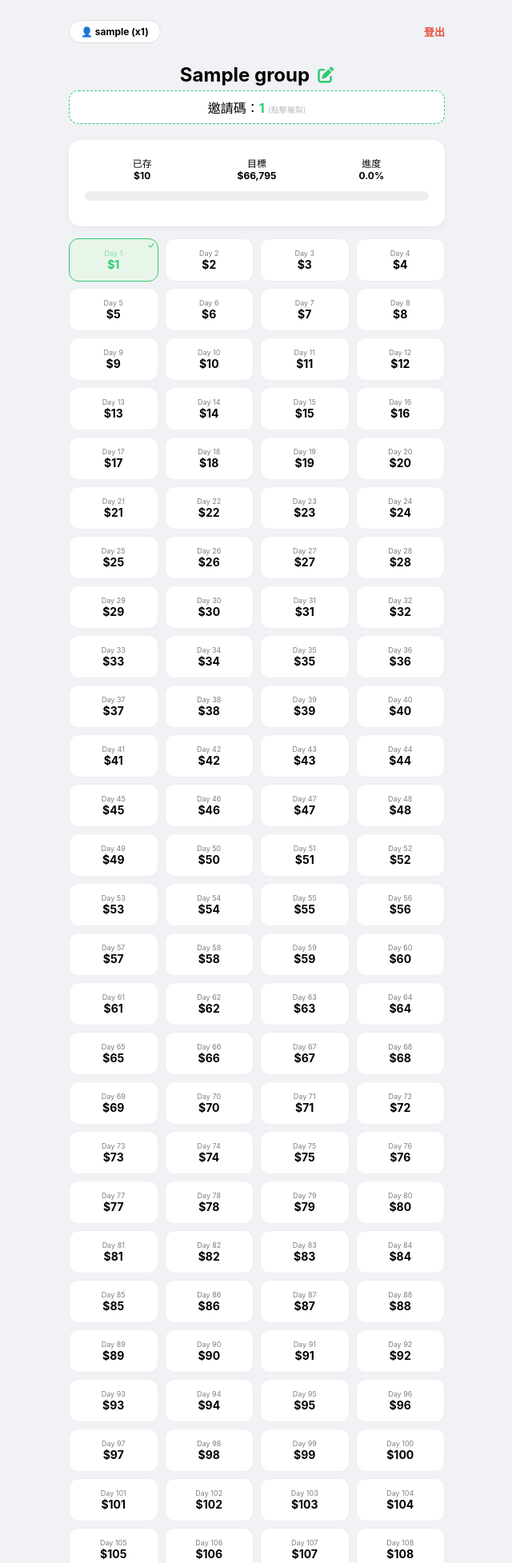
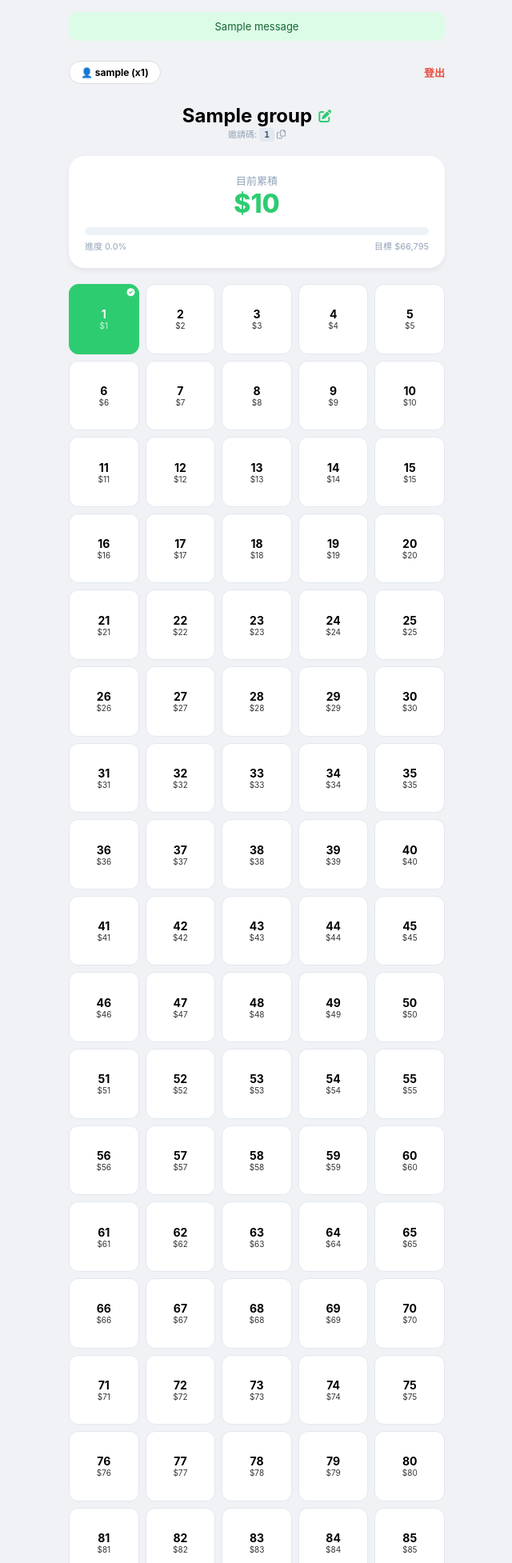
Before and after one commit to Lucaskcc/save_money_plan, a Flask app: page / in a window 1280 px wide. Shown: the top 1954 px of the page at 80% size, without its empty margins (319-959 px from the left). Run offline with Flask 3, Linux system fonts and the light colour scheme; a user stored in the database is signed in; tables that the repository leaves empty hold one stand-in row (values such as "Sample post"); one stand-in notice (Sample message) is shown.

Commit message:
Final: Fix progress bar, edit icon, and account functions

```diff
--- a/app.py
+++ b/app.py
@@ -15,7 +15,6 @@ if db_url and db_url.startswith("postgres://"):
 app.config['SQLALCHEMY_DATABASE_URI'] = db_url or 'sqlite:///savings_v21.db'
 app.config['SQLALCHEMY_TRACK_MODIFICATIONS'] = False
 app.config['UPLOAD_FOLDER'] = 'static/uploads'
-app.config['MAX_CONTENT_LENGTH'] = 10 * 1024 * 1024
 
 db = SQLAlchemy(app)
 os.makedirs(app.config['UPLOAD_FOLDER'], exist_ok=True)
@@ -46,7 +45,7 @@ class SavingRecord(db.Model):
 with app.app_context():
     db.create_all()
 
-# --- 路由與邏輯 ---
+# --- 核心功能 ---
 @app.route('/')
 def index():
     if 'user_id' not in session: return redirect(url_for('login'))
@@ -60,48 +59,44 @@ def index():
     my_pct = round((my_current / my_target * 100), 1) if my_target > 0 else 0
     return render_template('index.html', user=curr_user, group=group, current=my_current, target=my_target, my_pct=my_pct, saved_days=saved_days, today=datetime.now().strftime('%Y-%m-%d'))
 
-@app.route('/update_profile', methods=['POST'])
-def update_profile():
-    user = User.query.get(session['user_id'])
-    new_m = int(request.form.get('multiplier', 1))
-    if user.multiplier != new_m:
-        SavingRecord.query.filter_by(user_id=user.id).delete()
-        flash('倍率已變更，紀錄已清空重置。')
-    user.multiplier = new_m
-    db.session.commit()
-    return redirect(url_for('index'))
+@app.route('/register', methods=['GET', 'POST'])
+def register():
+    if request.method == 'POST':
+        uname = request.form['username'].strip()
+        if User.query.filter_by(username=uname).first():
+            flash('此帳號已存在'); return redirect(url_for('register'))
 
-@app.route('/update_password', methods=['POST'])
-def update_password():
-    user = User.query.get(session['user_id'])
-    if check_password_hash(user.password, request.form.get('old_password')):
-        user.password = generate_password_hash(request.form.get('new_password'), method='pbkdf2:sha256')
-        db.session.commit(); flash('密碼修改成功！')
-    else: flash('舊密碼錯誤。')
-    return redirect(url_for('index'))
+        pwd = generate_password_hash(request.form['password'], method='pbkdf2:sha256')
+        juuid = request.form.get('join_uuid', '').strip()
 
-@app.route('/delete_account', methods=['POST'])
-def delete_account():
-    user = User.query.get(session.get('user_id'))
-    if user:
-        SavingRecord.query.filter_by(user_id=user.id).delete()
-        db.session.delete(user); db.session.commit(); session.clear(); flash('帳號已永久刪除。')
-    return redirect(url_for('login'))
+        # 修正自訂倍率邏輯
+        m_type = request.form.get('multiplier')
+        m = int(request.form.get('custom_multiplier') or 1) if m_type == 'custom' else int(m_type or 1)
 
-@app.route('/reset_all_records')
-def reset_all_records():
-    SavingRecord.query.filter_by(user_id=session.get('user_id')).delete()
-    db.session.commit(); flash('紀錄已全部清空。')
-    return redirect(url_for('index'))
+        if juuid:
+            g = Group.query.filter_by(group_uuid=juuid).first()
+            if not g: flash('邀請碼無效'); return redirect(url_for('register'))
+            new_u = User(username=uname, password=pwd, group_uuid=juuid, multiplier=m)
+        else:
+            # 【關鍵修正】優先讀取註冊表單填寫的計畫名稱
+            g_name = request.form.get('group_name', '').strip() or f'{uname}的計畫'
+            new_uuid = str(uuid.uuid4())[:8]
+            db.session.add(Group(group_uuid=new_uuid, name=g_name))
+            new_u = User(username=uname, password=pwd, group_uuid=new_uuid, multiplier=m)
 
-@app.route('/quick_update_name', methods=['POST'])
-def quick_update_name():
-    user = User.query.get(session.get('user_id'))
-    g = Group.query.filter_by(group_uuid=user.group_uuid).first()
-    if g:
-        g.name = request.form.get('new_group_name')
-        db.session.commit()
-    return redirect(url_for('index'))
+        db.session.add(new_u); db.session.commit()
+        flash('註冊成功，請登入！'); return redirect(url_for('login'))
+    return render_template('register.html')
+
+@app.route('/login', methods=['GET', 'POST'])
+def login():
+    if request.method == 'POST':
+        u = User.query.filter_by(username=request.form['username']).first()
+        if u and check_password_hash(u.password, request.form['password']):
+            session['user_id'] = u.id
+            return redirect(url_for('index'))
+        flash('帳號或密碼錯誤')
+    return render_template('login.html')
 
 @app.route('/save', methods=['POST'])
 def save():
@@ -125,34 +120,35 @@ def update():
         db.session.commit()
     return redirect(url_for('index'))
 
-@app.route('/login', methods=['GET', 'POST'])
-def login():
-    if request.method == 'POST':
-        u = User.query.filter_by(username=request.form['username']).first()
-        if u and check_password_hash(u.password, request.form['password']):
-            session['user_id'] = u.id; return redirect(url_for('index'))
-        flash('帳號或密碼錯誤')
-    return render_template('login.html')
+@app.route('/update_password', methods=['POST'])
+def update_password():
+    user = User.query.get(session['user_id'])
+    if check_password_hash(user.password, request.form.get('old_password')):
+        user.password = generate_password_hash(request.form.get('new_password'), method='pbkdf2:sha256')
+        db.session.commit(); flash('密碼修改成功！')
+    else: flash('舊密碼錯誤。')
+    return redirect(url_for('index'))
 
-@app.route('/register', methods=['GET', 'POST'])
-def register():
-    if request.method == 'POST':
-        uname = request.form['username'].strip()
-        if User.query.filter_by(username=uname).first():
-            flash('此帳號已存在'); return redirect(url_for('register'))
-        pwd = generate_password_hash(request.form['password'], method='pbkdf2:sha256')
-        juuid = request.form.get('join_uuid', '').strip()
-        m = int(request.form.get('multiplier', 1))
-        if juuid:
-            g = Group.query.filter_by(group_uuid=juuid).first()
-            if not g: flash('邀請碼無效'); return redirect(url_for('register'))
-            new_u = User(username=uname, password=pwd, group_uuid=juuid, multiplier=m)
-        else:
-            new_uuid = str(uuid.uuid4())[:8]
-            db.session.add(Group(group_uuid=new_uuid, name=f'{uname}的計畫'))
-            new_u = User(username=uname, password=pwd, group_uuid=new_uuid, multiplier=m)
-        db.session.add(new_u); db.session.commit(); return redirect(url_for('login'))
-    return render_template('register.html')
+@app.route('/reset_all_records')
+def reset_all_records():
+    SavingRecord.query.filter_by(user_id=session.get('user_id')).delete()
+    db.session.commit(); flash('紀錄已全部清空。'); return redirect(url_for('index'))
+
+@app.route('/delete_account', methods=['POST'])
+def delete_account():
+    user = User.query.get(session.get('user_id'))
+    SavingRecord.query.filter_by(user_id=user.id).delete()
+    db.session.delete(user); db.session.commit(); session.clear(); flash('帳號已永久註銷。')
+    return redirect(url_for('login'))
+
+@app.route('/quick_update_name', methods=['POST'])
+def quick_update_name():
+    user = User.query.get(session.get('user_id'))
+    g = Group.query.filter_by(group_uuid=user.group_uuid).first()
+    if g:
+        g.name = request.form.get('new_group_name')
+        db.session.commit()
+    return redirect(url_for('index'))
 
 @app.route('/logout')
 def logout(): session.clear(); return redirect(url_for('login'))
--- a/templates/index.html
+++ b/templates/index.html
@@ -11,107 +11,114 @@
         .container { max-width: 500px; margin: 0 auto; padding: 15px; }
         .top-nav { display: flex; justify-content: space-between; align-items: center; padding: 10px 0; }
         .user-pill { cursor:pointer; background:#fff; padding:6px 14px; border-radius:20px; border:1px solid #ddd; font-size:12px; font-weight: bold; }
-        .main-header { display: flex; align-items: center; justify-content: center; gap: 10px; margin: 15px 0 5px; }
-        .invite-box { text-align: center; margin-bottom: 20px; background: #fff; padding: 8px; border-radius: 12px; border: 1px dashed var(--primary); cursor: pointer; }
-        .card { background: #fff; border-radius: 15px; padding: 20px; margin-bottom: 15px; box-shadow: 0 2px 8px rgba(0,0,0,0.05); }
-        .p-bar { background: #eee; height: 12px; border-radius: 6px; overflow: hidden; margin: 12px 0; }
-        .fill { height: 100%; background: var(--primary); transition: width 0.6s ease; }
-        .money-grid { display: grid; grid-template-columns: repeat(4, 1fr); gap: 8px; }
-        .day-box { background: #fff; border-radius: 12px; padding: 12px 0; text-align: center; cursor: pointer; border: 1px solid #eee; position: relative; }
-        .day-box.done { background: #e8f5e9; border-color: var(--primary); color: var(--primary); }
-        .modal { display: none; position: fixed; inset: 0; background: rgba(0,0,0,0.6); align-items: center; justify-content: center; z-index: 100; padding: 15px; }
-        .modal-body { background: #fff; padding: 20px; border-radius: 20px; width: 100%; max-width: 380px; }
-        input, select { width: 100%; padding: 10px; border: 1px solid #ddd; border-radius: 10px; margin-top: 5px; }
-        .btn-go { width: 100%; padding: 12px; background: var(--primary); color: #fff; border: none; border-radius: 10px; font-weight: bold; cursor: pointer; margin-top: 10px; }
-        .danger-zone { margin-top: 20px; padding-top: 15px; border-top: 1px dashed #eee; text-align: center; }
+
+        /* 標題與邀請碼 */
+        .main-header { display: flex; align-items: center; justify-content: center; gap: 8px; margin-top: 15px; }
+        .invite-box { text-align: center; margin-bottom: 20px; font-size: 11px; color: var(--gray); cursor: pointer; }
+        .invite-code { background: #e2e8f0; padding: 2px 6px; border-radius: 4px; font-family: monospace; font-weight: bold; color: #475569; }
+
+        /* 進度條樣式：回歸上一版質感 */
+        .stats-card { background: #fff; padding: 20px; border-radius: 20px; box-shadow: 0 4px 6px rgba(0,0,0,0.05); margin-bottom: 20px; }
+        .progress-bar-bg { background: #edf2f7; height: 10px; border-radius: 5px; margin-top: 10px; overflow: hidden; }
+        .progress-bar-fill { background: var(--primary); height: 100%; transition: width 0.5s ease; border-radius: 5px; }
+
+        /* 網格 */
+        .grid { display: grid; grid-template-columns: repeat(5, 1fr); gap: 8px; margin-bottom: 100px; }
+        .day-card { background: #fff; aspect-ratio: 1/1; border-radius: 12px; display: flex; flex-direction: column; align-items: center; justify-content: center; font-size: 12px; cursor: pointer; border: 1px solid #e2e8f0; position: relative; }
+        .day-card.done { background: var(--primary); color: #fff; border-color: var(--primary); }
+        .day-num { font-weight: bold; font-size: 14px; }
+        .day-amt { font-size: 10px; opacity: 0.8; }
+
+        /* 彈窗 */
+        .modal { display: none; position: fixed; inset: 0; background: rgba(0,0,0,0.5); z-index: 1000; align-items: center; justify-content: center; padding: 20px; }
+        .modal-content { background: #fff; width: 100%; max-width: 350px; border-radius: 20px; padding: 20px; }
+        input[type="text"], input[type="date"], input[type="password"], textarea { width: 100%; padding: 10px; border: 1px solid #ddd; border-radius: 10px; margin-top: 8px; }
+        .btn-save { width: 100%; background: var(--primary); color: #fff; border: none; padding: 12px; border-radius: 10px; margin-top: 15px; font-weight: bold; cursor: pointer; }
+        .success-flash { background: #dcfce7; color: #166534; padding: 10px; border-radius: 10px; font-size: 13px; text-align: center; margin-bottom: 15px; }
     </style>
 </head>
 <body>
     <div class="container">
+        {% with messages = get_flashed_messages() %}
+            {% if messages %}{% for msg in messages %}<div class="success-flash">{{ msg }}</div>{% endfor %}{% endif %}
+        {% endwith %}
+
         <header class="top-nav">
             <div class="user-pill" onclick="openProfile()">👤 {{ user.username }} (x{{ user.multiplier }})</div>
             <a href="/logout" style="color:var(--danger); text-decoration:none; font-size:13px; font-weight:bold;">登出</a>
         </header>
 
         <div class="main-header">
-            <h1 style="margin:0; font-size: 24px;">{{ group.name }}</h1>
-            <i class="fa-solid fa-pen-to-square" style="color: var(--primary); cursor: pointer; font-size: 20px;" onclick="editGroupName()"></i>
+            <h2 style="margin:0;">{{ group.name }}</h2>
+            <i class="fa-solid fa-pen-to-square" style="color:var(--primary); cursor:pointer; font-size:16px;" onclick="editGroupName()"></i>
+        </div>
+        <div class="invite-box" onclick="copyCode('{{ group.group_uuid }}')">
+            邀請碼: <span class="invite-code">{{ group.group_uuid }}</span> <i class="fa-regular fa-copy"></i>
         </div>
 
-        <div class="invite-box" onclick="copyCode('{{ group.group_uuid }}')">
-            邀請碼：<strong style="color:var(--primary);">{{ group.group_uuid }}</strong>
-            <span style="font-size:10px; color:#bbb;">(點擊複製)</span>
+        <div class="stats-card">
+            <div style="text-align: center;">
+                <span style="font-size: 13px; color: var(--gray);">目前累積</span>
+                <div style="font-size: 32px; font-weight: 800; color: var(--primary);">${{ "{:,}".format(current) }}</div>
+            </div>
+            <div class="progress-bar-bg">
+                <div class="progress-bar-fill" style="width: {{ my_pct }}%;"></div>
+            </div>
+            <div style="display: flex; justify-content: space-between; font-size: 11px; margin-top: 5px; color: var(--gray);">
+                <span>進度 {{ my_pct }}%</span>
+                <span>目標 ${{ "{:,}".format(target) }}</span>
+            </div>
         </div>
 
-        <section class="card">
-            <div style="display:grid; grid-template-columns:1fr 1fr 1fr; text-align:center; font-size:12px;">
-                <div>已存<br><strong>${{ "{:,}".format(current) }}</strong></div>
-                <div>目標<br><strong>${{ "{:,}".format(target) }}</strong></div>
-                <div>進度<br><strong>{{ my_pct }}%</strong></div>
-            </div>
-            <div class="p-bar">
-                <div class="fill" style="width: {{ my_pct }}%;"></div>
-            </div>
-        </section>
-
-        <div class="money-grid">
-            {% for d in range(1, 366) %}
-            {% set r = saved_days.get(d) %}
-            <div class="day-box {{ 'done' if r else '' }}" onclick="handleBox(this)" data-day="{{ d }}" data-done="{{ '1' if r else '0' }}" data-rid="{{ r.id if r else '' }}" data-note="{{ r.note if r else '' }}" data-date="{{ r.date if r else '' }}" data-photo="{{ r.photo if r else '' }}">
-                <div style="font-size:9px; opacity:0.5;">Day {{ d }}</div>
-                <div style="font-size:14px; font-weight:bold;">${{ d * user.multiplier }}</div>
-                {% if r %}<i class="fa-solid fa-check" style="position:absolute; top:4px; right:4px; font-size:8px;"></i>{% endif %}
-            </div>
+        <div class="grid">
+            {% for i in range(1, 366) %}
+                {% set r = saved_days.get(i) %}
+                <div class="day-card {{ 'done' if r else '' }}" onclick="handleBox(this)" data-day="{{ i }}" data-done="{{ '1' if r else '0' }}" data-rid="{{ r.id if r else '' }}" data-note="{{ r.note if r else '' }}" data-date="{{ r.date if r else '' }}">
+                    <span class="day-num">{{ i }}</span>
+                    <span class="day-amt">${{ i * user.multiplier }}</span>
+                    {% if r %}<i class="fa-solid fa-circle-check" style="position:absolute; top:4px; right:4px; font-size:10px;"></i>{% endif %}
+                </div>
             {% endfor %}
         </div>
     </div>
 
-    <div id="p-box" class="modal"><div class="modal-body">
-        <h3 style="text-align:center; margin-top:0;">帳號設定</h3>
-        <form action="/update_profile" method="post" onsubmit="return confirm('變更倍率將清空紀錄，確定嗎？')">
-            <label style="font-size:12px; color:#888;">存錢倍率</label>
-            <select name="multiplier">
-                {% for i in [1, 2, 3, 5, 10] %}<option value="{{ i }}" {{ 'selected' if user.multiplier == i }}>{{ i }} 倍</option>{% endfor %}
-            </select>
-            <button type="submit" class="btn-go" style="background:#3498db;">儲存設定</button>
-        </form>
-        <hr style="margin:20px 0; border:0; border-top:1px solid #eee;">
+    <div id="p-box" class="modal"><div class="modal-content">
+        <h3 style="margin-top:0;">個人設定</h3>
         <form action="/update_password" method="post">
             <input type="password" name="old_password" placeholder="舊密碼" required>
             <input type="password" name="new_password" placeholder="新密碼" required>
-            <button type="submit" class="btn-go" style="background:var(--gray);">修改密碼</button>
+            <button type="submit" class="btn-save">修改密碼</button>
         </form>
-        <div class="danger-zone">
-            <button type="button" onclick="resetPlan()" style="color:var(--danger); cursor:pointer; background:none; border:none; text-decoration:underline; font-size:12px;">清空目前紀錄</button>
-            <form action="/delete_account" method="post" onsubmit="return confirm('⚠️ 確定註銷帳號？')" style="margin-top:10px;">
-                <button type="submit" class="btn-go" style="background:var(--danger); font-size:12px;">永久註銷帳號</button>
+        <div style="margin-top:20px; text-align:center;">
+            <button onclick="resetPlan()" style="color:var(--danger); background:none; border:none; text-decoration:underline; font-size:12px; cursor:pointer;">清空紀錄</button>
+            <form action="/delete_account" method="post" onsubmit="return confirm('確定要註銷帳號嗎？')" style="margin-top:10px;">
+                <button type="submit" style="background:var(--danger); color:#fff; border:none; padding:8px 15px; border-radius:8px; font-size:12px;">註銷帳號</button>
             </form>
         </div>
-        <button type="button" onclick="closeAll()" style="width:100%; border:none; background:none; color:#999; margin-top:15px;">關閉</button>
+        <button onclick="closeAll()" style="width:100%; margin-top:15px; border:none; background:none; color:var(--gray);">取消</button>
     </div></div>
 
-    <div id="m-box" class="modal"><div class="modal-body">
-        <h3 id="m-t" style="text-align:center;"></h3>
+    <div id="m-box" class="modal"><div class="modal-content">
+        <h3 id="m-t" style="margin-top:0;"></h3>
         <form id="m-f" method="post" enctype="multipart/form-data">
             <input type="hidden" name="day_number" id="m-d"><input type="hidden" name="record_id" id="m-ri">
             <input type="date" name="save_date" id="m-date">
-            <input type="text" name="note" id="m-n" placeholder="寫點什麼...">
-            <input type="file" name="photo_file" accept="image/*" style="margin-top:10px;">
-            <button type="submit" class="btn-go">儲儲</button>
+            <textarea name="note" id="m-n" placeholder="寫點心情..." rows="2"></textarea>
+            <button type="submit" class="btn-save">確認儲存</button>
         </form>
-        <button type="button" onclick="closeAll()" style="width:100%; border:none; background:none; color:#999; margin-top:10px;">取消</button>
+        <button onclick="closeAll()" style="width:100%; margin-top:10px; border:none; background:none; color:var(--gray);">取消</button>
     </div></div>
 
-    <form id="quickNameForm" action="/quick_update_name" method="post" style="display:none;"><input type="hidden" name="new_group_name" id="newGroupNameInput"></form>
+    <form id="qnf" action="/quick_update_name" method="post" style="display:none;"><input type="hidden" name="new_group_name" id="qni"></form>
 
     <script>
         function openProfile() { document.getElementById('p-box').style.display='flex'; }
         function closeAll() { document.querySelectorAll('.modal').forEach(m => m.style.display='none'); }
         function copyCode(t) { navigator.clipboard.writeText(t).then(() => alert('邀請碼已複製！')); }
-        function resetPlan() { if(confirm('確定清空所有紀錄？')) window.location.href='/reset_all_records'; }
+        function resetPlan() { if(confirm('確定要清空所有紀錄？')) window.location.href='/reset_all_records'; }
         function editGroupName() {
-            const res = prompt("請輸入新計畫名稱：");
-            if(res) { document.getElementById('newGroupNameInput').value=res; document.getElementById('quickNameForm').submit(); }
+            let n = prompt("請輸入新的計畫名稱:");
+            if(n) { document.getElementById('qni').value=n; document.getElementById('qnf').submit(); }
         }
         function handleBox(el) {
             const d = el.dataset; document.getElementById('m-box').style.display='flex';
@@ -124,6 +131,7 @@
                 document.getElementById('m-date').value="{{ today }}";
             }
         }
+        window.onclick = function(e) { if(e.target.className==='modal') closeAll(); }
     </script>
 </body>
 </html>
```
Also changed, not shown: instance/savings_v21.db, 1 other file.
